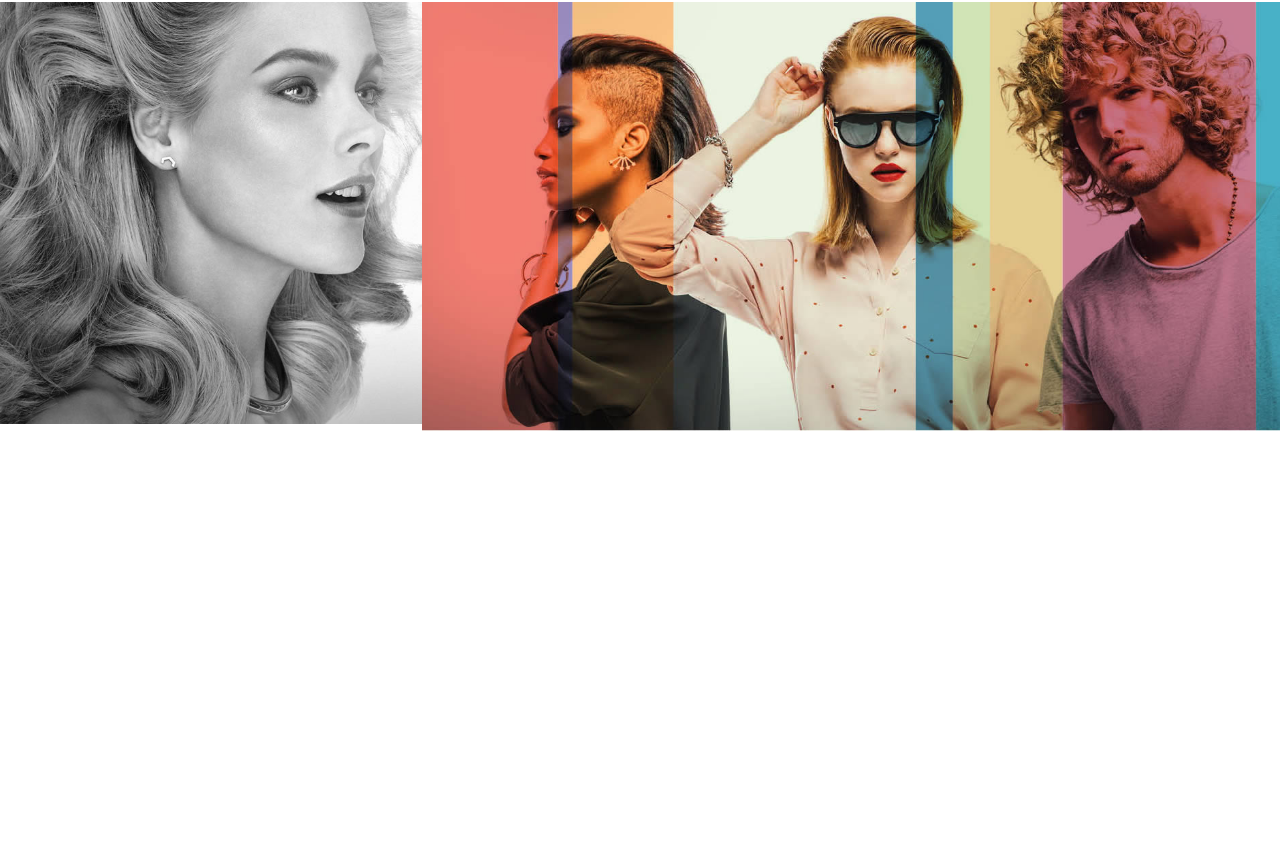
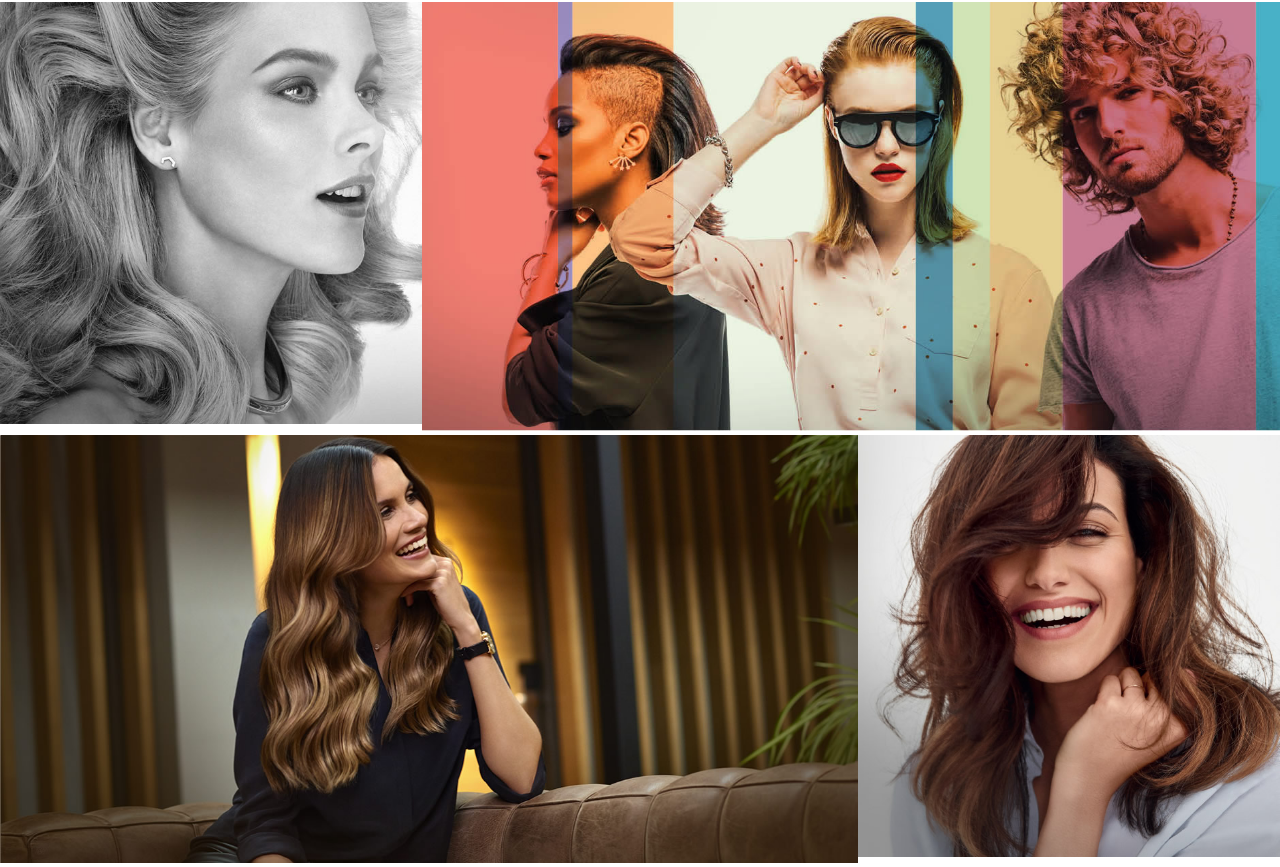
Before and after one commit to bubandrei/sofine, a React (Create React App) app: page / in a window 1280 px wide. Shown: the part 1395-2262 px from the top of the page. Before the commit the page ends 1830 px from the top, so only its background shows below. Built offline with nearby package versions, Linux system fonts and the light colour scheme.

Commit message:
fix fourth part

```diff
--- a/src/App.js
+++ b/src/App.js
@@ -1,4 +1,5 @@
 import './App.css';
+import FourthPart from './components/FourthPart';
 import Main from './components/Main';
 import Navbar from './components/Navbar.js';
 import SecondPart from './components/SecondPart';
@@ -11,6 +12,7 @@ function App() {
       <Main />
       <SecondPart/>
       <ThirdPart/>
+      <FourthPart/>
     </>
   );
 }
--- /dev/null
+++ b/src/components/FourthPart.css
@@ -0,0 +1,17 @@
+.fourth-container{
+
+}
+.inner-Fourth-Container{
+    display: flex;
+    max-width: 100%;
+    justify-content: flex-end;
+}
+.fourth-title{
+min-width: 67%;
+}
+.fourth-row-img{
+min-width: 33%;
+}
+.fourth-img{
+    width: 100%;
+}
--- /dev/null
+++ b/src/components/FourthPart.js
@@ -0,0 +1,25 @@
+import React from "react";
+import './FourthPart.css';
+import koloryzacja from '../assets/04_koloryzacja.jpg';
+import pure from '../assets/05_so_pure.jpg';
+
+const FourthPart = () => {
+
+    return (
+        <>
+        <>
+            <div className="fourth-container">
+                <div className="inner-Fourth-Container">
+                    <div className="fourth-title">
+                        <img src={koloryzacja} className="third-img"></img>
+                    </div>
+                    <div className="fourth-row-img">
+                        <img src={pure} className="third-img"></img>
+                    </div>
+                </div>
+            </div>
+        </>
+        </>
+    )
+}
+export default FourthPart
```
